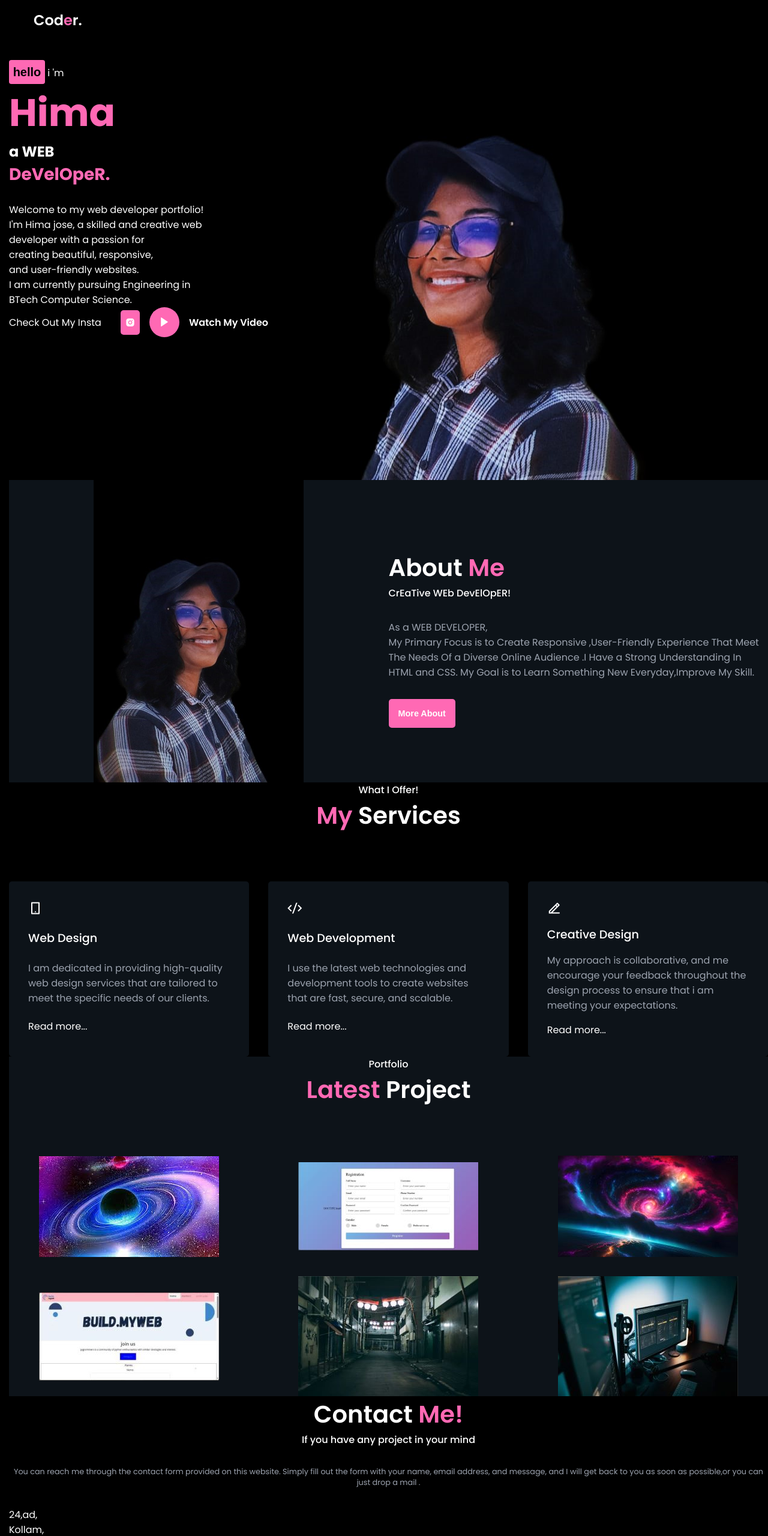
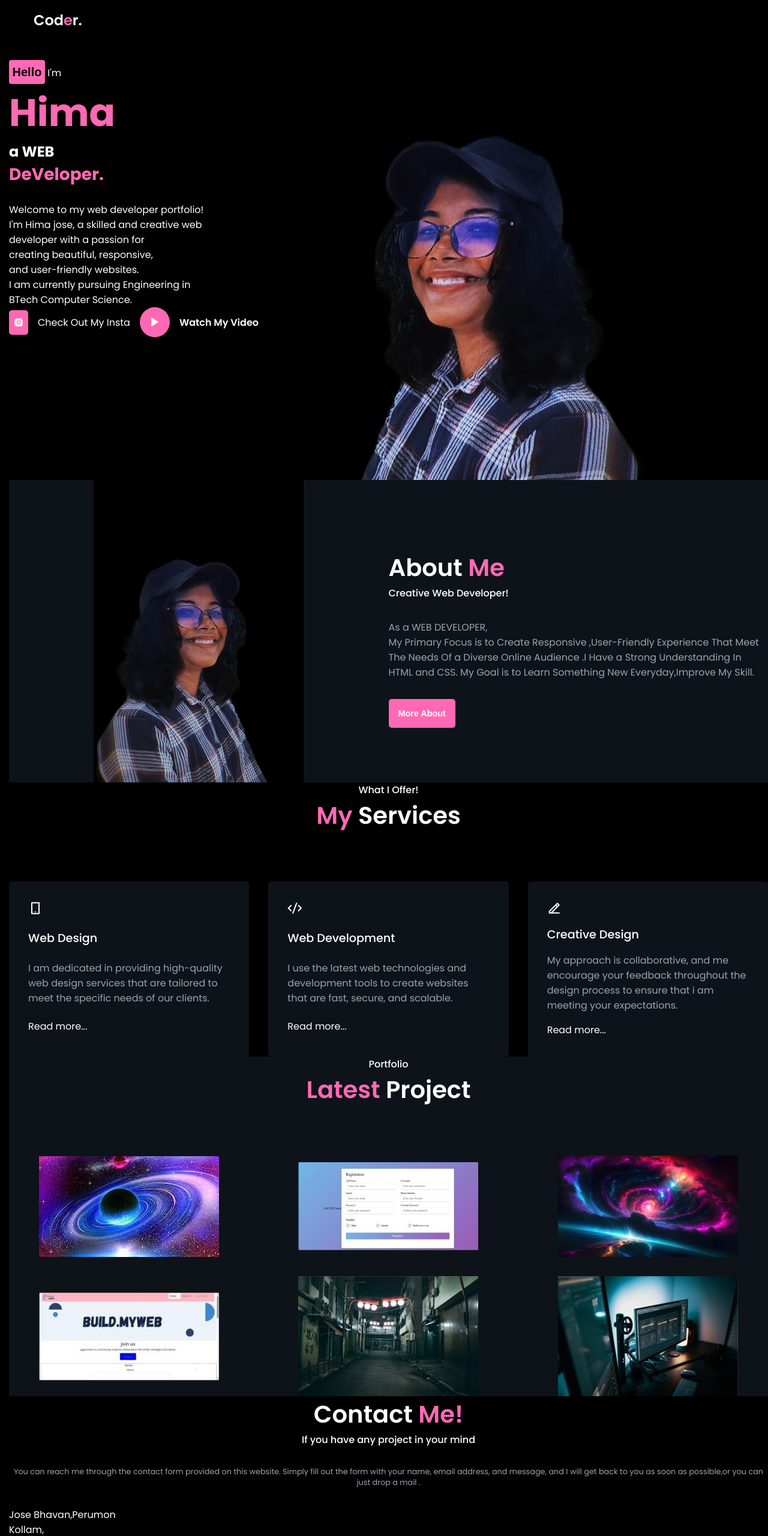
Before and after one commit to p1x1ee/portfolio, a plain HTML site: page index.html in a window 1280 px wide. Shown: the top 2560 px of the page at 60% size. Drawn offline with nearby package versions, Linux system fonts and the light colour scheme.

Commit message:
Update index.html

```diff
--- a/index.html
+++ b/index.html
@@ -28,14 +28,14 @@
 
 
            <div class="section_container header_container"><br><br>
-        <br><br><button class="hellbutton" ><h2>hello</h2></button><h>    i 'm</h>
+        <br><br><button class="hellbutton" ><h2>Hello</h2></button><h>    I'm</h>
        <h1> <div class="nav-logo"><h1>Hima</h1></div></h1>
 
 
 
 
 
-           </div><h2>a WEB <div class="nav-logo"><h3>DeVelOpeR.</h3> </h1></div></h1></h2>
+           </div><h2>a WEB <div class="nav-logo"><h3>DeVeloper.</h3> </h1></div></h1></h2>
 
 
     <br>
@@ -45,10 +45,11 @@
           responsive, <br>and user-friendly websites.<br>I am currently pursuing Engineering in <br> BTech  Computer Science. <br>
         </p>
         <div class="action__btns">
-          <span>Check Out My Insta</span>
+
 
           <div class="social__icons">
             <a href="https://www.instagram.com/pi.x.ie_?igsh=MTc3dnVibzZldnd3NQ==" class="icon"><i class="ri-instagram-fill" ></i></a>
+         <span>Check Out My Insta</span>
 
 
 
@@ -70,7 +71,7 @@
         </div>
         <div class="about__content">
          <br> <h2 class="section__title">About <span>Me</span></h2>
-          <p class="section__subtitle">CrEaTive WEb DevElOpER!</p>
+          <p class="section__subtitle">Creative Web Developer!</p>
           <p class="about__details">
             As a WEB DEVELOPER,<br>My Primary Focus is to Create
              Responsive ,User-Friendly Experience That Meet
@@ -159,7 +160,7 @@
               website. Simply fill out the form with your name, email address,
               and message, and I will get back to you as soon as possible,or you can just drop a mail .
             </p></center>
-            <p>24,ad,</p>
+            <p>Jose Bhavan,Perumon</p>
             <p>Kollam,</p>
             <p>Kerala.</p>
           </div>
@@ -178,6 +179,10 @@
           <input type="text" placeholder="Your Phone Number" />
           <textarea cols="30" rows="10" placeholder="Your Idea"></textarea>
           <button type="submit" class="btn">Send Message</button>
+<div style="background-color:#36454F; margin-top: 10px;height: 20px;"><center><h5>Created By Hima Jose | &#169; 2024 All Rights Reserved.</h5></center>
+
+          </div>
+
         </form>
       </div>
     </footer>
```
